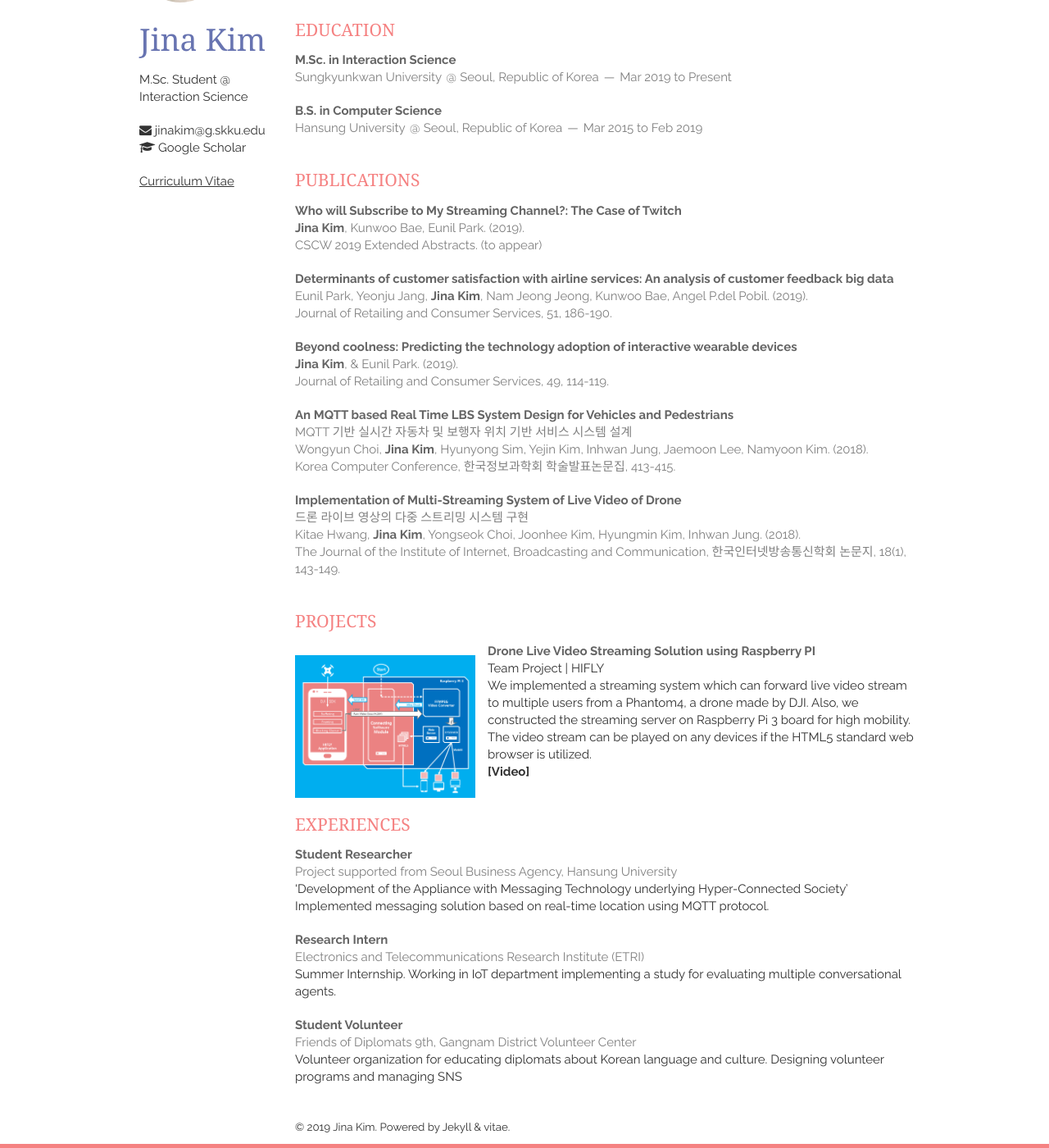
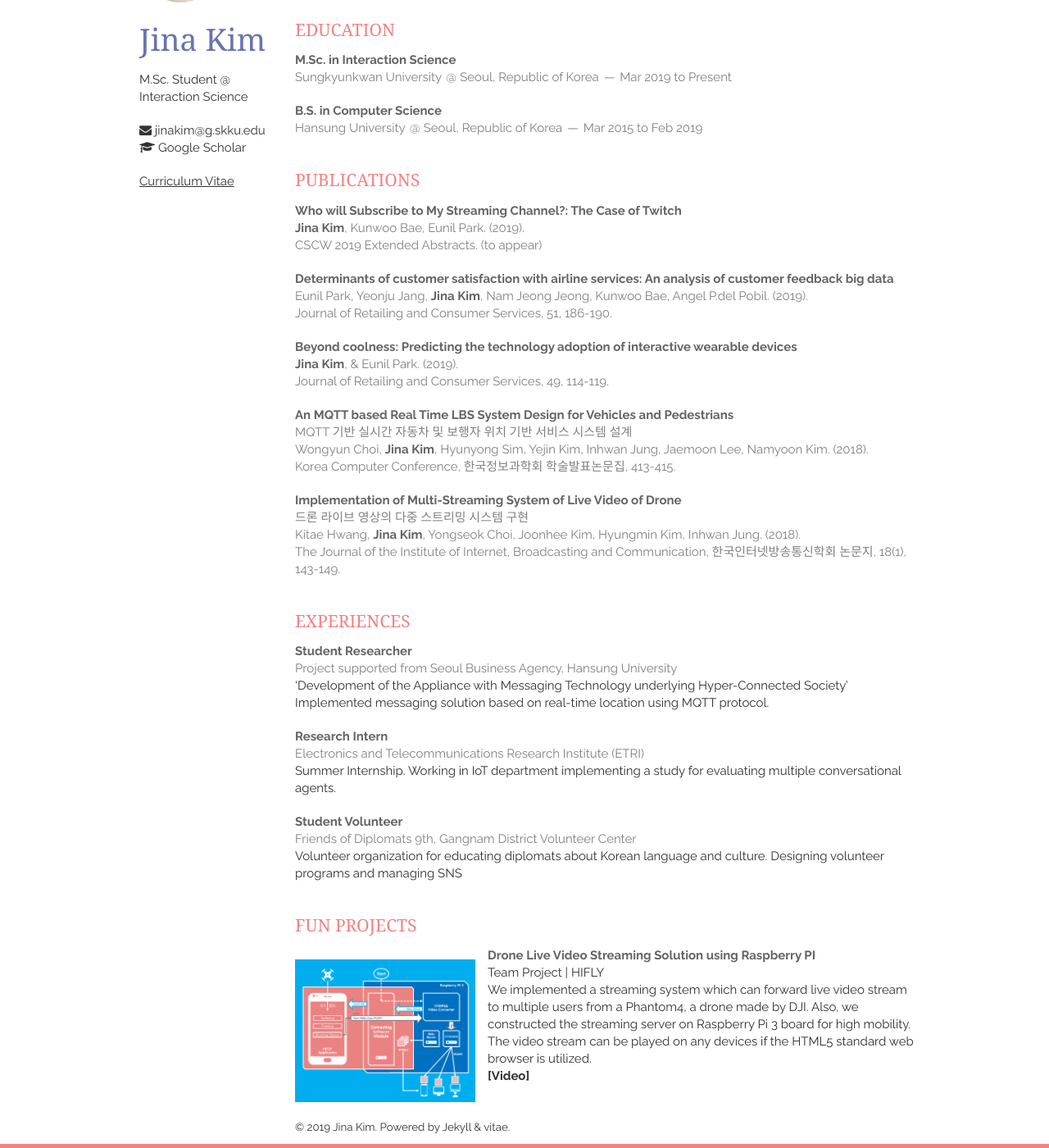
Before and after one commit to Jina-Kim/Jina-Kim.github.io, a Jekyll site: the page built from index.html, in a window 1280 px wide and 1400 px high, scrolled down 152 px. Shown: the whole window at 82% size. Built offline with Jekyll 4.4.1, drawn with Linux system fonts in a browser that asks for light colours; nearby versions of some CDN libraries; the list of posts is cut into pages by our own code.

Commit message:
update publications

```diff
--- a/_includes/projects.html
+++ b/_includes/fun_projects.html
@@ -1,5 +1,5 @@
 <section class="thirteen columns">
-    <h1>Projects</h1>
+    <h1>Fun Projects</h1>
 
     <article>
       <div class="project">
--- a/index.html
+++ b/index.html
@@ -8,6 +8,6 @@ layout: layout
 
 {% include publications.html %}
 
-{% include projects.html %}
+{% include experiences.html %}
 
-{% include experiences.html %}
+{% include fun_projects.html %}
```
